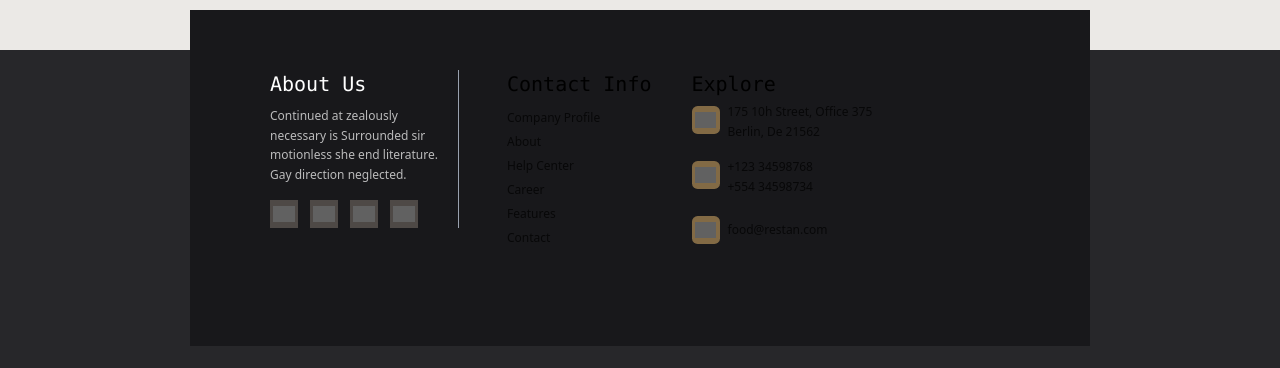
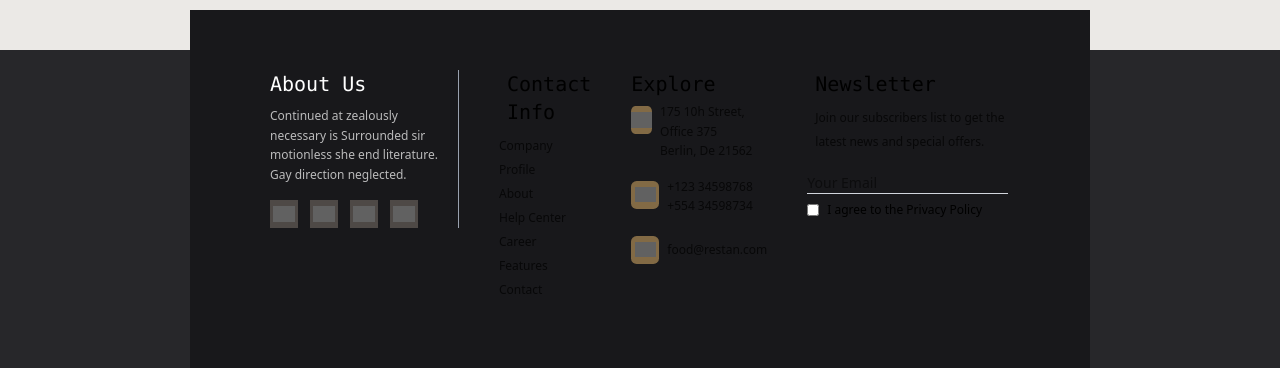
Before and after one commit to Jenisha06/restuarant, a Next.js app: page / in a window 1280 px wide. Shown: the part 2878-3246 px from the top of the page. Built offline with nearby package versions, Linux system fonts and the light colour scheme; grey boxes are pictures that could not be loaded.

Commit message:
checkbox in the footer

```diff
--- a/app/page.js
+++ b/app/page.js
@@ -340,12 +340,13 @@ function Footer() {
 
 <div className="flex flex-col ml-5">
   <h2 className="font-mono font-medium text-xl ml-7 mb-2 flex-col">Contact Info</h2>
-  <p className="opacity-[70%] text-xs font-thin ml-7 leading-loose mb-4">Company Profile<br />About<br/>Help Center<br/>Career<br/>Features<br/>Contact</p>
+  <p className="opacity-[70%] text-xs font-thin ml-5 leading-loose mb-4">Company Profile<br />About<br/>Help Center<br/>Career<br/>Features<br/>Contact</p>
   </div>
 
   <div className="flex flex-col ml-3">
   <h2 className="font-mono font-medium text-xl ml-7 mb-2">Explore</h2>
   <div className="text-xs font-thin ml-7 leading-relaxed mb-4">
+
 
     <div className="flex flex-row gap-2">
     <div className="bg-[#826a45] h-7 w-7 flex justify-center items-center rounded-[20%]">
@@ -371,7 +372,21 @@ function Footer() {
   </div>
 
   </div>
-
+<div className="flex flex-col ml-5">
+  <h2 className="font-mono font-medium text-xl ml-7 mb-2 flex-col">Newsletter</h2>
+  <p className="opacity-[70%] text-xs font-thin ml-7 leading-loose mb-4">Join our subscribers list to get the latest news and special offers.</p>
+  <div className="">
+    <input
+          type="text"
+          placeholder="Your Email"
+          className="border-b border-gray-300 outline-gray-500 ml-5 text-sm border-opacity-[70%] w-[90%] "
+          />
+<div className="flex items-center pt-2">
+  <input type="checkbox" id="agree" className="h-3 w-3 ml-5 accent-blue-600"/>
+  <p className="text-xs ml-2">I agree to the Privacy Policy</p>
+</div>
+  </div>
+  </div>
         </div>
         </div>
       </div>
```
